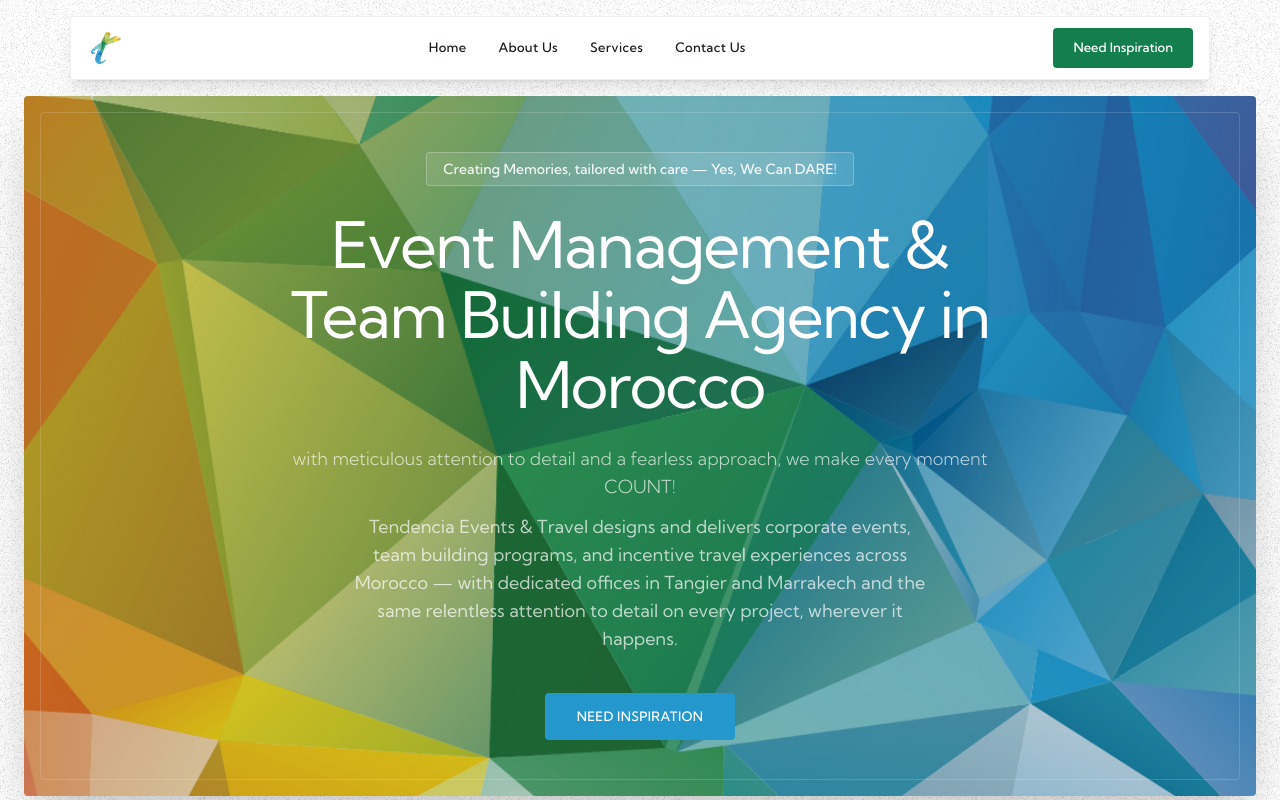
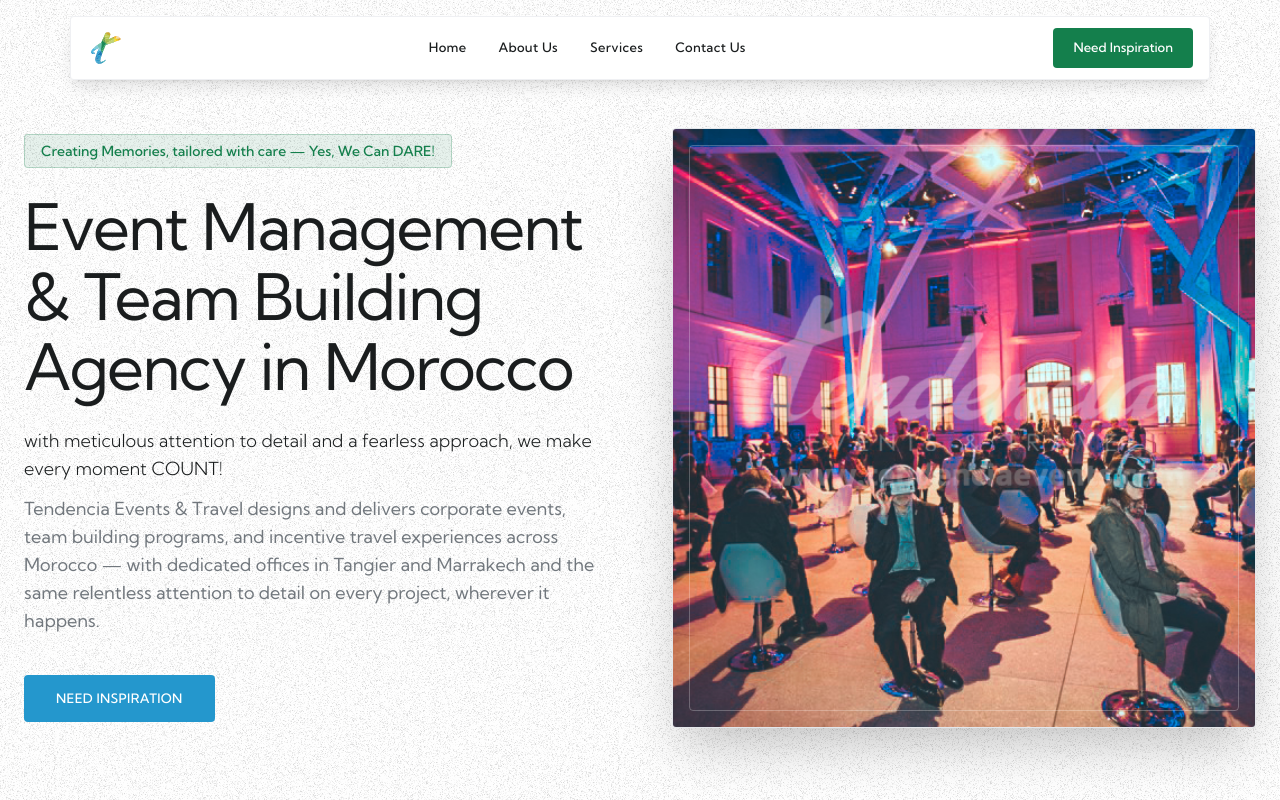
Before and after one commit to ali-r2005/tendenciaevents, a Next.js app: page / in a window 1280 px wide. Shown: the top 800 px of the page. Built offline with nearby package versions, Linux system fonts and the light colour scheme.

Commit message:
change hero section

```diff
--- a/src/app/page.tsx
+++ b/src/app/page.tsx
@@ -17,24 +17,19 @@
 
       <main className="w-full max-w-[1400px] mx-auto px-4 sm:px-6 py-6 space-y-24 sm:space-y-32">
         {/* Hero */}
-        <section className="w-full">
-          <div
-            className="rounded-custom overflow-hidden bg-brand-neutral bg-cover bg-center min-h-[620px] sm:min-h-[640px] lg:min-h-[700px] relative w-full flex items-center justify-center p-6 py-16 sm:py-6 shadow-2xl"
-            style={{ backgroundImage: "url('/BG.jpg')" }}
-          >
-            <div className="absolute inset-0 " />
-            <div className="absolute inset-2 sm:inset-4 border border-white/15 rounded-[4px] pointer-events-none" />
-            <div className="relative z-10 text-center max-w-3xl px-4 flex flex-col items-center">
-              <span className="inline-block bg-white/10 border border-white/25 backdrop-blur-sm text-white/90 text-[13px] sm:text-sm font-medium px-4 py-1.5 rounded-custom mb-6">
+        <section className="w-full pt-8">
+          <div className="grid grid-cols-1 lg:grid-cols-12 gap-10 lg:gap-16 items-center">
+            <div className="lg:col-span-6 flex flex-col items-start">
+              <span className="inline-block bg-brand-green/10 border border-brand-green/25 text-brand-green text-[13px] sm:text-sm font-medium px-4 py-1.5 rounded-custom mb-6">
                 {t.hero.tagline}
               </span>
-              <h1 className="font-display text-4xl sm:text-6xl lg:text-[64px] font-normal tracking-tight text-white leading-[1.1] mb-6">
+              <h1 className="font-display text-4xl sm:text-6xl lg:text-[64px] font-normal tracking-tight text-brand-neutral leading-[1.1] mb-6">
                 {t.hero.title}
               </h1>
-              <p className="text-white/70 text-base sm:text-lg font-light mb-3">
+              <p className="text-brand-neutral text-base sm:text-lg font-light mb-3">
                 {t.hero.subtagline}
               </p>
-              <p className="text-white/70 text-base sm:text-lg max-w-xl mx-auto mb-10">
+              <p className="text-brand-muted text-base sm:text-lg max-w-xl mb-10">
                 {t.hero.description}
               </p>
               <a
@@ -43,6 +38,16 @@
               >
                 {t.hero.cta}
               </a>
+            </div>
+            <div className="lg:col-span-6">
+              <div className="relative w-full h-[360px] sm:h-[480px] lg:h-[600px] rounded-custom overflow-hidden bg-brand-canvas border border-brand-border shadow-2xl">
+                <img
+                  src="/hero.jpg"
+                  alt="Tendencia Events & Travel — events in Morocco"
+                  className="w-full h-full object-cover"
+                />
+                <div className="absolute inset-2 sm:inset-4 border border-white/25 rounded-[4px] pointer-events-none" />
+              </div>
             </div>
           </div>
         </section>
```
Also changed, not shown: public/hero.jpg (added).
